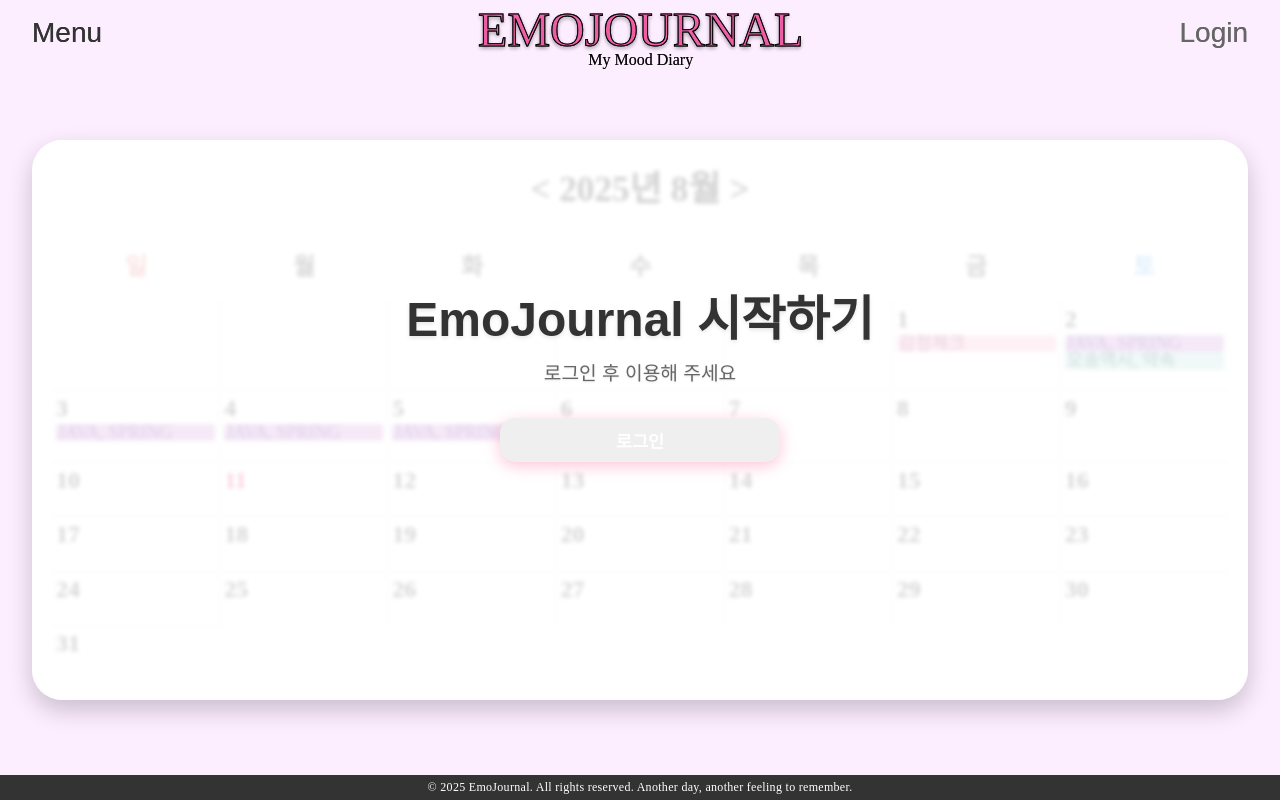
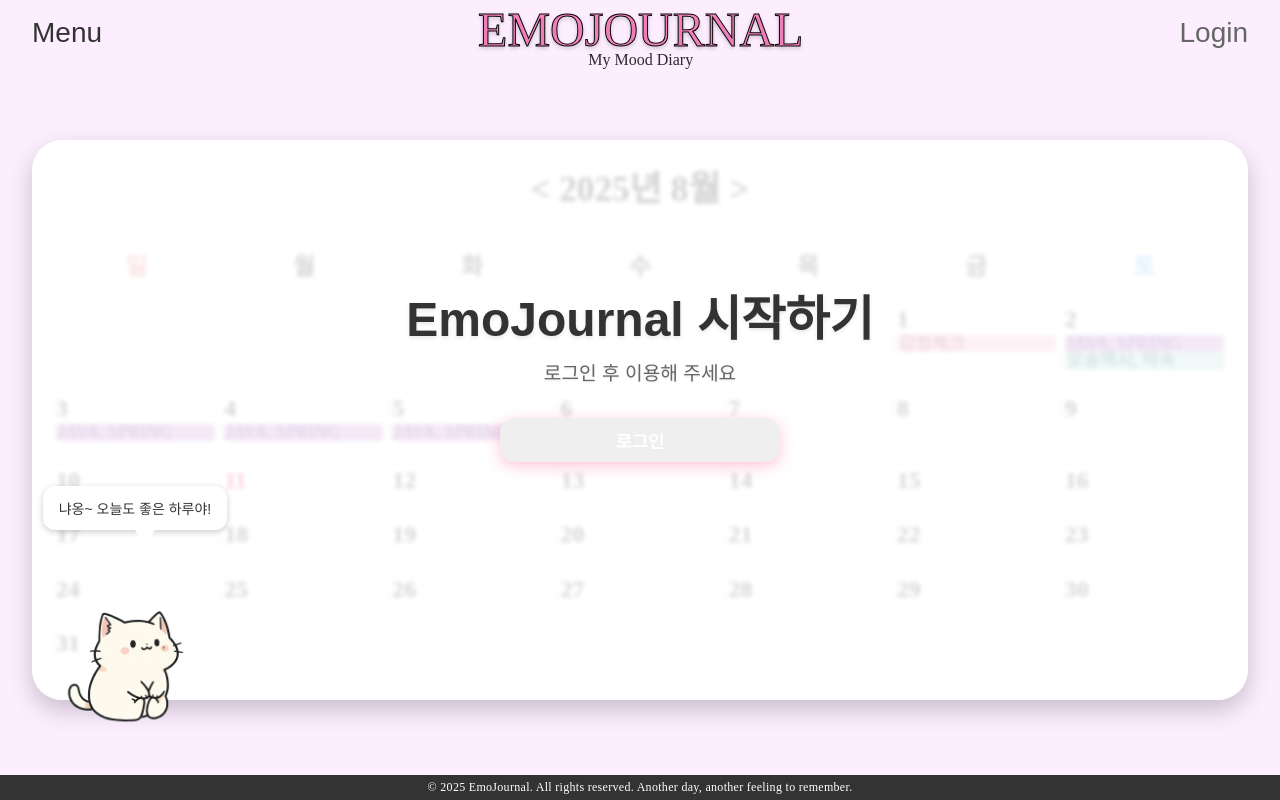
Before and after one commit to DongjuLee0528/EmoJournal, a React (Create React App) app: page /MainPage in a window 1280 px wide. Built offline with nearby package versions, Linux system fonts and the light colour scheme; a web font is replaced by a local one.

Commit message:
9/30 진짜 최종본

```diff
--- a/src/pages/DiaryListPage.jsx
+++ b/src/pages/DiaryListPage.jsx
@@ -17,7 +17,6 @@ const Container = styled.div`
   display: flex;
   flex-direction: column;
   align-items: center;
-  /* [수정] 콘텐츠가 항상 상단에 위치하도록 변경 */
   justify-content: flex-start;
 
   padding-top: calc(${HEADER_DESKTOP_HEIGHT} + 2rem);
@@ -269,7 +268,7 @@ const LoginButton = styled.button`
   color: white;
   font-size: 18px;
   font-weight: 600;
-  padding: 0.8rem 2.5rem; /* [수정] 세로 padding 값을 줄여 높이 조절 */
+  padding: 0.8rem 2.5rem;
   border: none;
   border-radius: 1rem;
   cursor: pointer;
@@ -411,7 +410,8 @@ const DiaryListPage = () => {
   };
 
   const handleLoginRedirect = () => {
-    window.location.href = '/login';
+    // [수정] 로그인 페이지 경로를 '/LoginPageOauth'로 수정
+    window.location.href = '/LoginPageOauth';
   };
 
   const totalEntries = currentMonthEntries.length;
@@ -419,7 +419,6 @@ const DiaryListPage = () => {
   return (
     <>
       <Header />
-      {/* [수정] centered prop을 제거하여 항상 상단 정렬되도록 함 */}
       <Container>
         {!isLoggedIn ? (
           <ListWrapper>
--- a/src/pages/MainPage.jsx
+++ b/src/pages/MainPage.jsx
@@ -4,6 +4,8 @@ import { useNavigate } from 'react-router-dom';
 import Header from '../components/Header';
 import Footer from '../components/Footer';
 import api from '../api/axiosInstance';
+
+import LYDC from '../image/LYDC.png';
 
 // 스타일 컴포넌트 정의
 const Wrapper = styled.div`
@@ -397,6 +399,47 @@ const SaveButton = styled.button`
   }
 `;
 
+// =================== 왼쪽 하단 캐릭터
+const LYDCWrapper = styled.div`
+  position: fixed;
+  bottom: 20px;
+  left: 10px;
+  display: flex;
+  flex-direction: column;
+  align-items: center;
+  z-index: 2000;
+`;
+
+const SpeechBubble = styled.div`
+  position: relative;
+  background: #fff;
+  border-radius: 12px;
+  padding: 12px 16px;
+  color: #333;
+  font-size: 14px;
+  font-family: "Noto Sans KR", sans-serif;
+  box-shadow: 0 2px 6px rgba(0,0,0,0.2);
+
+  /* 꼬리 */
+  &::after {
+    content: '';
+    position: absolute;
+    bottom: -15px;     /* 말풍선 아래쪽에 배치 */
+    left: 50%;        /* 꼬리 시작 위치 (고양이 머리 쪽 맞추면 됨) */
+    border-width: 15px 10px 0 10px; /* 아래쪽 삼각형 */
+    border-style: solid;
+    border-color: #fff transparent transparent transparent;
+  }
+`;
+
+const LYDCImage = styled.img`
+  width: 250px;
+  height: auto;
+  cursor: pointer;
+  transform: scaleX(-1);
+
+`;
+
 const MainPage = () => {
   const navigate = useNavigate();
   const [currentDate, setCurrentDate] = useState(new Date());
@@ -623,9 +666,18 @@ const MainPage = () => {
 
   const eventDetails = selectedEvent ? formatEventDate(selectedEvent) : null;
 
+  const LYDImageClick = () => {
+    navigate('/DiaryWritingPage');
+  }
   return (
     <Wrapper>
-      <Header />
+      {/* <Header /> */}
+            {/* // =================== 왼쪽 하단 캐릭터 */}
+            <LYDCWrapper onClick={LYDImageClick}>
+      <SpeechBubble>냐옹~ 오늘도 좋은 하루야!</SpeechBubble>
+      <LYDCImage src={LYDC} alt="고양이" />
+    </LYDCWrapper>
+    {/* // =================== 왼쪽 하단 캐릭터 */}
 
       <CalendarContainer>
         <MonthHeader>
```
Also changed, not shown: src/image/LYDC.png (added).
